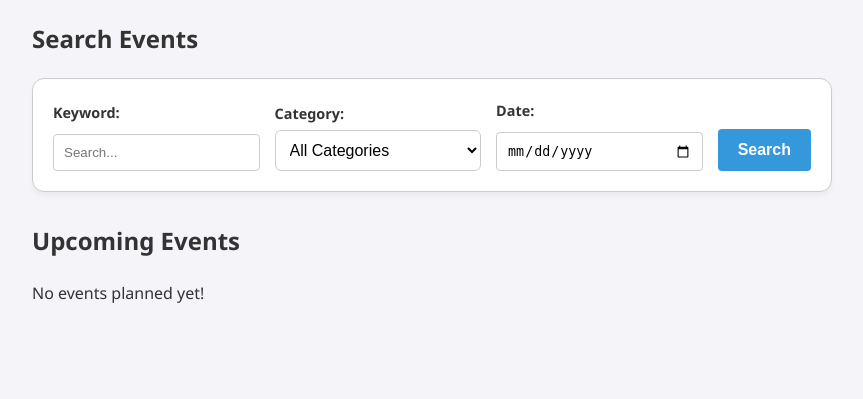
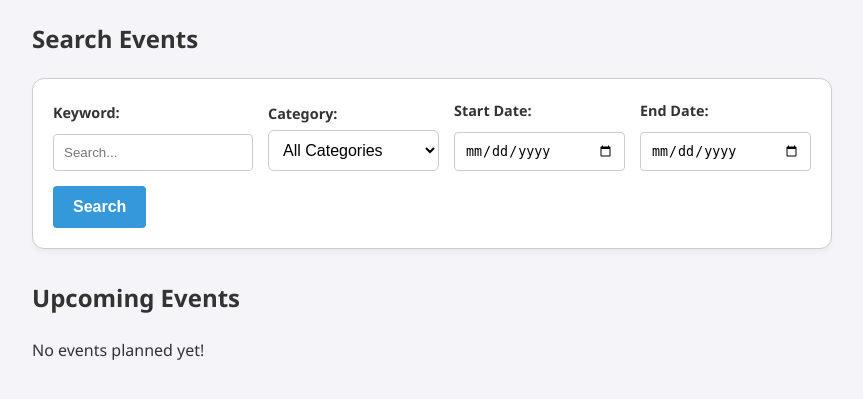
Before and after one commit to KMStacker/party-planner, a Flask app: page / in a window 1280 px wide. Shown: the part 137-536 px from the top of the page, without its empty margins (208-1071 px from the left). Run offline with Flask 3, Linux system fonts and the light colour scheme; data that the repository does not hold is empty.

Commit message:
feat: implement date range filtering for event search

```diff
--- a/app.py
+++ b/app.py
@@ -13,10 +13,11 @@ app.secret_key = config.secret_key
 def index():
     keyword = request.args.get("keyword", "")
     category_id = request.args.get("category_id", "")
-    event_date = request.args.get("event_date", "")
+    start_date = request.args.get("start_date", "")
+    end_date = request.args.get("end_date", "")
 
-    if keyword or category_id or event_date:
-        all_events = events.search_events(keyword, category_id, event_date)
+    if keyword or category_id or start_date or end_date:
+        all_events = events.search_events(keyword, category_id, start_date, end_date)
     else:
         all_events = events.get_events()
 
@@ -27,7 +28,8 @@ def index():
                            categories=all_categories,
                            keyword=keyword,
                            selected_category=category_id,
-                           event_date=event_date)
+                           start_date=start_date,
+                           end_date=end_date)
 
 @app.route("/register")
 def register():
--- a/events.py
+++ b/events.py
@@ -71,7 +71,7 @@ def delete_event(event_id):
     db.execute("DELETE FROM rsvps WHERE event_id = ?", [event_id])
     db.execute("DELETE FROM events WHERE id = ?", [event_id])
 
-def search_events(keyword, category_id, event_date):
+def search_events(keyword, category_id, start_date, end_date):
     sql = """SELECT DISTINCT events.id, events.user_id, events.title, events.event_date, users.username
              FROM events
              JOIN users ON events.user_id = users.id
@@ -88,9 +88,13 @@ def search_events(keyword, category_id, event_date):
         sql += " AND event_categories.category_id = ?"
         params.append(category_id)
 
-    if event_date:
-        sql += " AND events.event_date = ?"
-        params.append(event_date)
+    if start_date:
+        sql += " AND events.event_date >= ?"
+        params.append(start_date)
+
+    if end_date:
+        sql += " AND events.event_date <= ?"
+        params.append(end_date)
 
     sql += " ORDER BY events.event_date ASC"
     return db.query(sql, params)
--- a/templates/index.html
+++ b/templates/index.html
@@ -25,13 +25,18 @@
     </div>
 
     <div class="search-field field-date">
-      <label>Date:</label>
-      <input type="date" name="event_date" value="{{ event_date }}">
+      <label>Start Date:</label>
+      <input type="date" name="start_date" value="{{ start_date }}">
+    </div>
+
+    <div class="search-field field-date">
+      <label>End Date:</label>
+      <input type="date" name="end_date" value="{{ end_date }}">
     </div>
 
     <div>
       <input type="submit" class="btn btn-primary" value="Search">
-      {% if keyword or selected_category or event_date %}
+      {% if keyword or selected_category or start_date or end_date %}
         <a href="/" class="btn btn-clear">Clear</a>
       {% endif %}
     </div>
```
